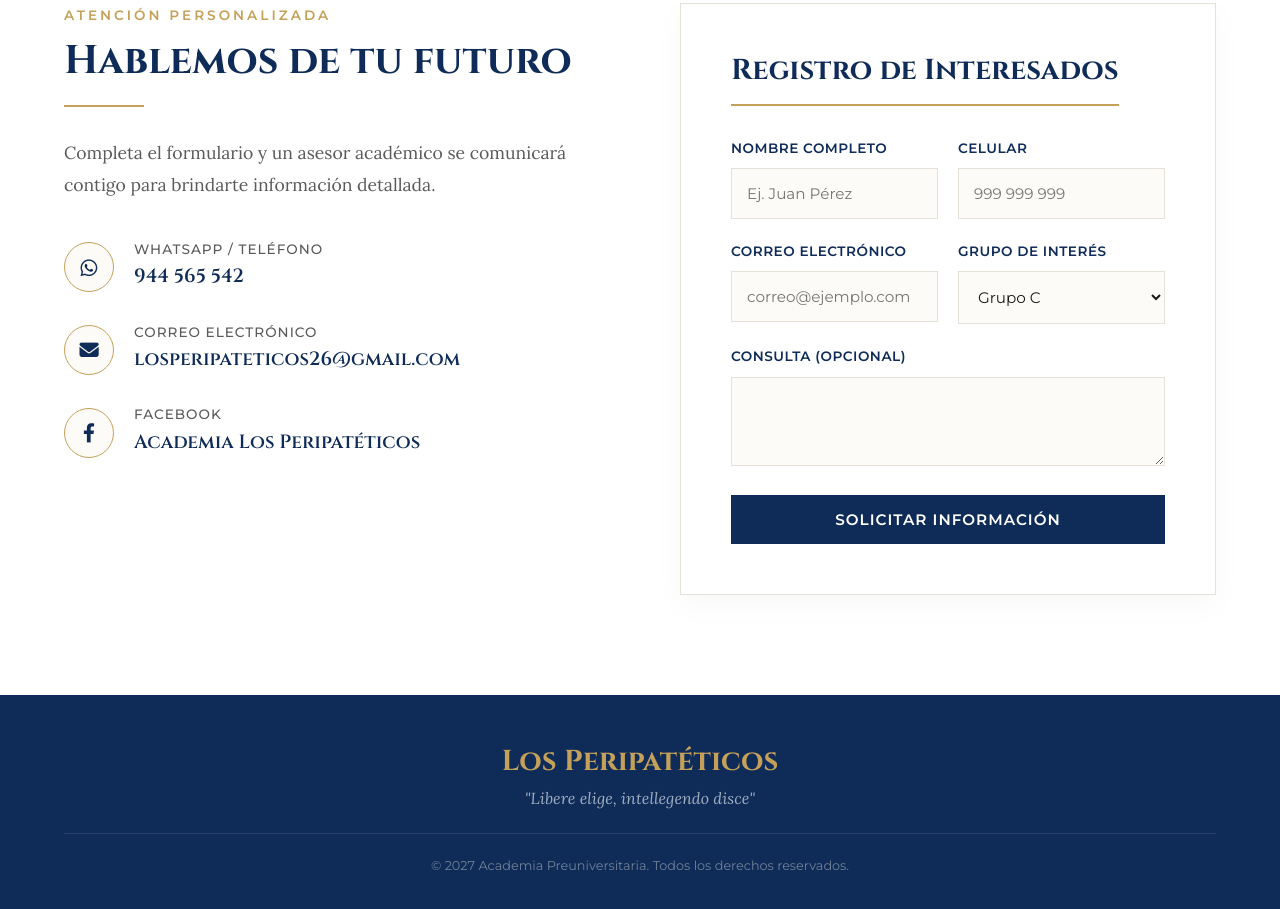
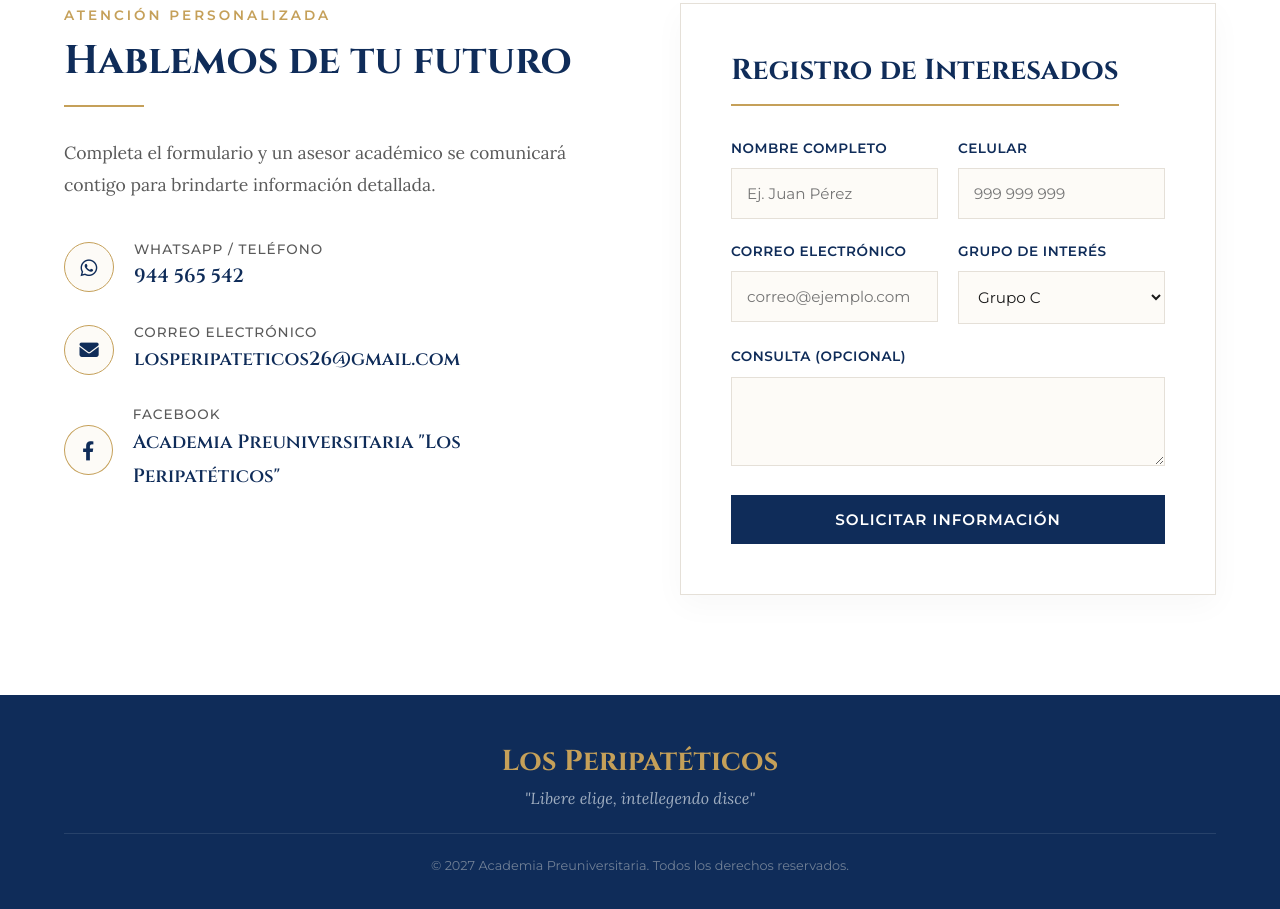
Before and after one commit to losperipateticos26-oss/LosPeripateticosWeb, a plain HTML site: page index.html in a window 1280 px wide. Shown: the part 3869-4778 px from the top of the page. Drawn offline with nearby package versions, Linux system fonts and the light colour scheme.

Commit message:
Update index.html

```diff
--- a/index.html
+++ b/index.html
@@ -194,7 +194,7 @@
                     </div>
                     <div class="info-item">
                         <div class="icon-box"><i class="fab fa-facebook-f"></i></div>
-                        <div><h4>Facebook</h4><p>Academia Los Peripatéticos</p></div>
+                        <div><h4>Facebook</h4><p>Academia Preuniversitaria "Los Peripatéticos"</p></div>
                     </div>
                 </div>
             </div>
```
